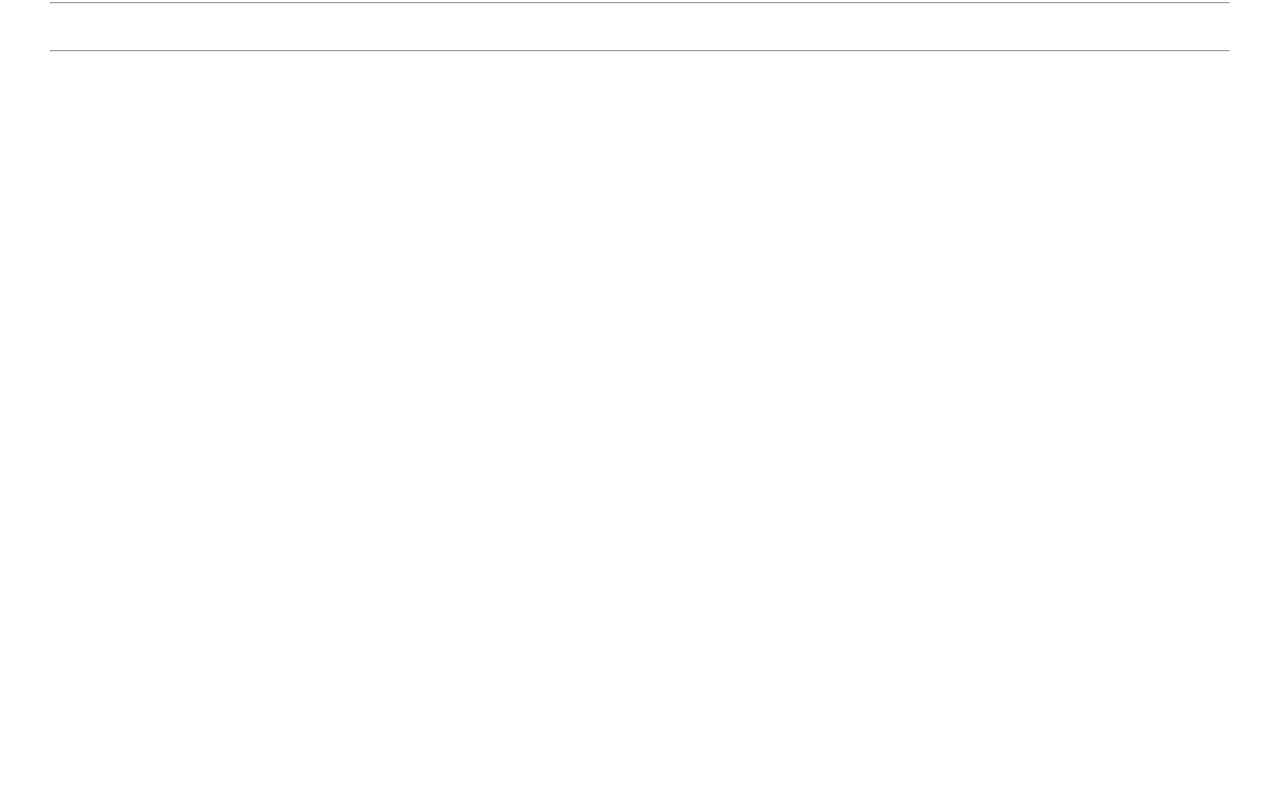
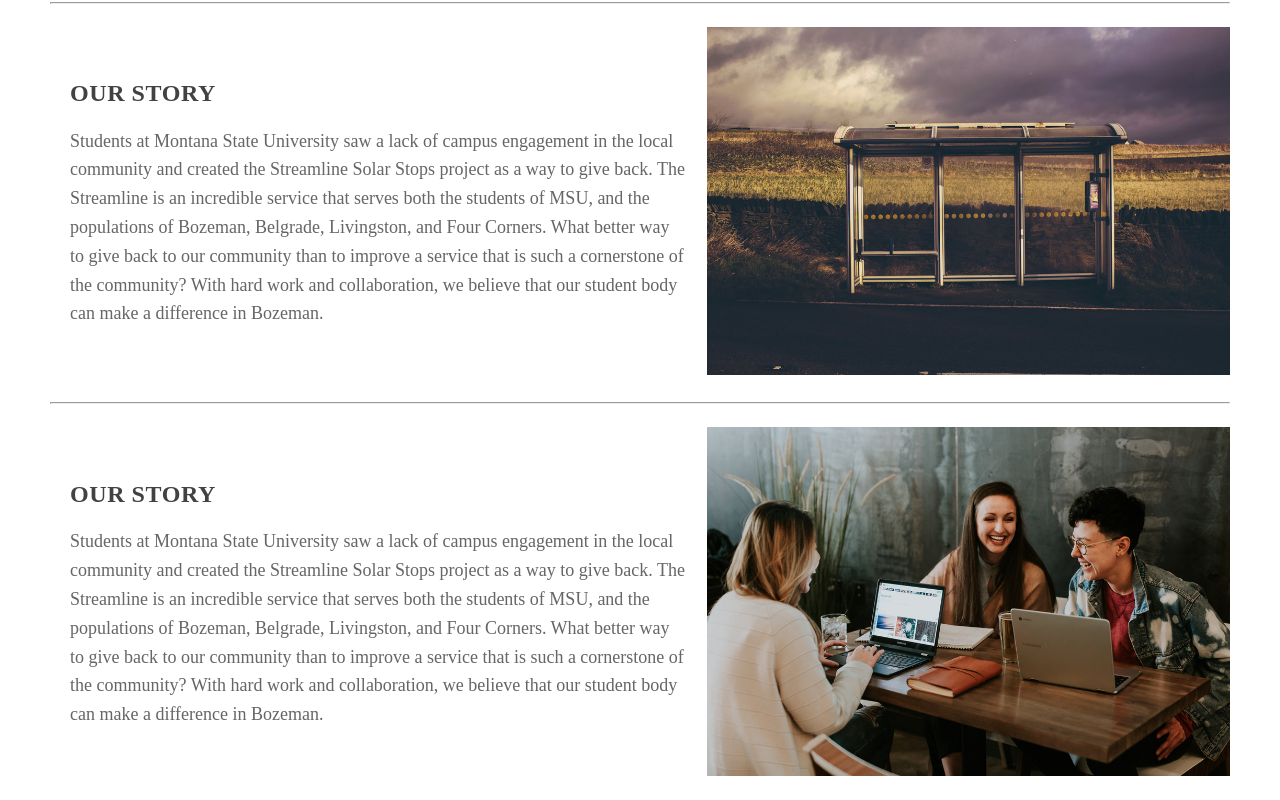
Before and after one commit to streamline-solar/streamline-solar-project, a React (Create React App) app: page /the-project in a window 1280 px wide. Shown: the part 1060-1860 px from the top of the page. Before the commit the page ends 1225 px from the top, so only its background shows below. Built offline with nearby package versions, Linux system fonts and the light colour scheme.

Commit message:
fixed a little woopsy

```diff
--- a/src/components/Home.js
+++ b/src/components/Home.js
@@ -13,7 +13,7 @@ class Home extends Component {
   render() {
     return (
       <div className="main-page-wrapper">
-        <div className="top-page-wrapper">
+        <div className="home-top-page-wrapper">
           <header className="header-wrapper">
             <div className="header-content FlexColCenter">
               <div className="logo-wrapper">
@@ -93,7 +93,7 @@ class Home extends Component {
                           </div>
                           <div className="button-wrapper FlexRowCenter">
                             <div className="button-content">
-                              <a href="/" className="Button ImageButton FlexCenter">Learn More</a>
+                              <a href="/the-project" className="Button ImageButton FlexCenter">Learn More</a>
                             </div>
                           </div>
                         </div>
--- a/src/components/TheProject.js
+++ b/src/components/TheProject.js
@@ -2,12 +2,14 @@ import React, { Component } from 'react';
 import "./../styles/index.scss";
 import "./../styles/project.scss";
 import Logo from "./../images/streamline-solar-logo.png";
+import OurStory from "./../images/project-stop.jpeg";
+import OurStudents from "./../images/project-our-students.jpeg";
 
 class Project extends Component {
   render() {
     return (
       <div className="main-page-wrapper">
-        <div className="top-page-wrapper">
+        <div className="project-top-page-wrapper">
           <header className="header-wrapper">
             <div className="header-content FlexColCenter">
               <div className="logo-wrapper">
@@ -62,9 +64,55 @@ class Project extends Component {
                     </p>
                   </div>
                 </div>
+
                 <div className="seperator-block">
                   <hr className="seperator"></hr>
                 </div>
+
+                <div className="body-element-wrapper InlineBlock">
+                  <div className="body-element-content FlexColCenter">
+                    <div className="left-text-wrapper">
+                      <div className="left-text-content">
+                        <div className="left-text-title">
+                          <h1>Our Story</h1>
+                        </div>
+                        <div className="left-text-body">
+                          <p className="SmallText">Students at Montana State University saw a lack of campus engagement in the local community and created the Streamline Solar Stops project as a way to give back.  The Streamline is an incredible service that serves both the students of MSU, and the populations of Bozeman, Belgrade, Livingston, and Four Corners. What better way to give back to our community than to improve a service that is such a cornerstone of the community? With hard work and collaboration, we believe that our student body can make a difference in Bozeman.</p>
+                        </div>
+                      </div>
+                    </div>
+                    <div className="right-image-wrapper">
+                      <div className="right-image-image">
+                        <img className="project-body-image" src={OurStory} alt="just an image" />
+                      </div>
+                    </div>
+                  </div>
+                </div>
+
+                <div className="seperator-block">
+                 <hr className="seperator"></hr>
+                </div>
+
+                <div className="body-element-wrapper InlineBlock">
+                  <div className="body-element-content FlexColCenter">
+                    <div className="left-text-wrapper">
+                      <div className="left-text-content">
+                        <div className="left-text-title">
+                          <h1>Our Story</h1>
+                        </div>
+                        <div className="left-text-body">
+                          <p className="SmallText">Students at Montana State University saw a lack of campus engagement in the local community and created the Streamline Solar Stops project as a way to give back.  The Streamline is an incredible service that serves both the students of MSU, and the populations of Bozeman, Belgrade, Livingston, and Four Corners. What better way to give back to our community than to improve a service that is such a cornerstone of the community? With hard work and collaboration, we believe that our student body can make a difference in Bozeman.</p>
+                        </div>
+                      </div>
+                    </div>
+                    <div className="right-image-wrapper">
+                      <div className="right-image-image">
+                        <img className="project-body-image" src={OurStudents} alt="just an image" />
+                      </div>
+                    </div>
+                  </div>
+                </div>
+
               </div>
             </div>
           </section>
@@ -76,6 +124,21 @@ class Project extends Component {
         </main>
       </div>
 
+      <footer className="Footer">
+        <div className="inner-footer FlexCenter">
+          <div className="promotional-content-wrapper">
+            <div className="promotional-content">
+
+            </div>
+          </div>
+          <div className="my-shameless-promo-wrapper">
+            <div className="my-shameless-promo">
+              <h6>Created By: Jesse Dahl</h6>
+            </div>
+          </div>
+        </div>
+      </footer>
+
       </div>
     );
   }
--- a/src/styles/index.scss
+++ b/src/styles/index.scss
@@ -15,6 +15,10 @@ body {
 code {
   font-family: source-code-pro, Menlo, Monaco, Consolas, "Courier New",
     monospace;
+}
+
+.InlineBlock {
+  display: inline-block;
 }
 
 .FlexColCenter {
@@ -174,9 +178,9 @@ code {
   margin-top: 30px;
 }
 
-.top-page-wrapper {
-  background: url("./../images/streamline-home-image.jpg");
-  background-size: cover;
+.home-top-page-wrapper {
+  background: url("./../images/streamline-home-image.jpg") !important;
+  background-size: cover !important;
   background-position: center;
   width: auto;
   height: auto;
--- a/src/styles/project.scss
+++ b/src/styles/project.scss
@@ -1,6 +1,6 @@
 @import "colors";
 
-.top-page-wrapper {
+.project-top-page-wrapper {
   background: url("./../images/project-home-image.jpg") !important;
   background-position: center !important;
   width: auto;
@@ -16,3 +16,29 @@
   line-height: 2em !important;
   text-align: left !important;
 }
+
+.left-text-wrapper {
+  width: 100%;
+  float: left;
+  padding: 20px;
+}
+
+.project-body-image {
+  width: 100%;
+}
+
+.left-text-title {
+  font-family: proxima-nova !important;
+  color: #424242;
+  font-style: normal;
+  font-weight: 600;
+  text-transform: uppercase;
+  font-size: 16px;
+  letter-spacing: 0.57px;
+}
+
+.left-text-body {
+  line-height: 28.8px;
+  color: #676565;
+  font-family: adobe-garamond-pro;
+}
```
Also changed, not shown: src/images/project-our-students.jpeg (added).
